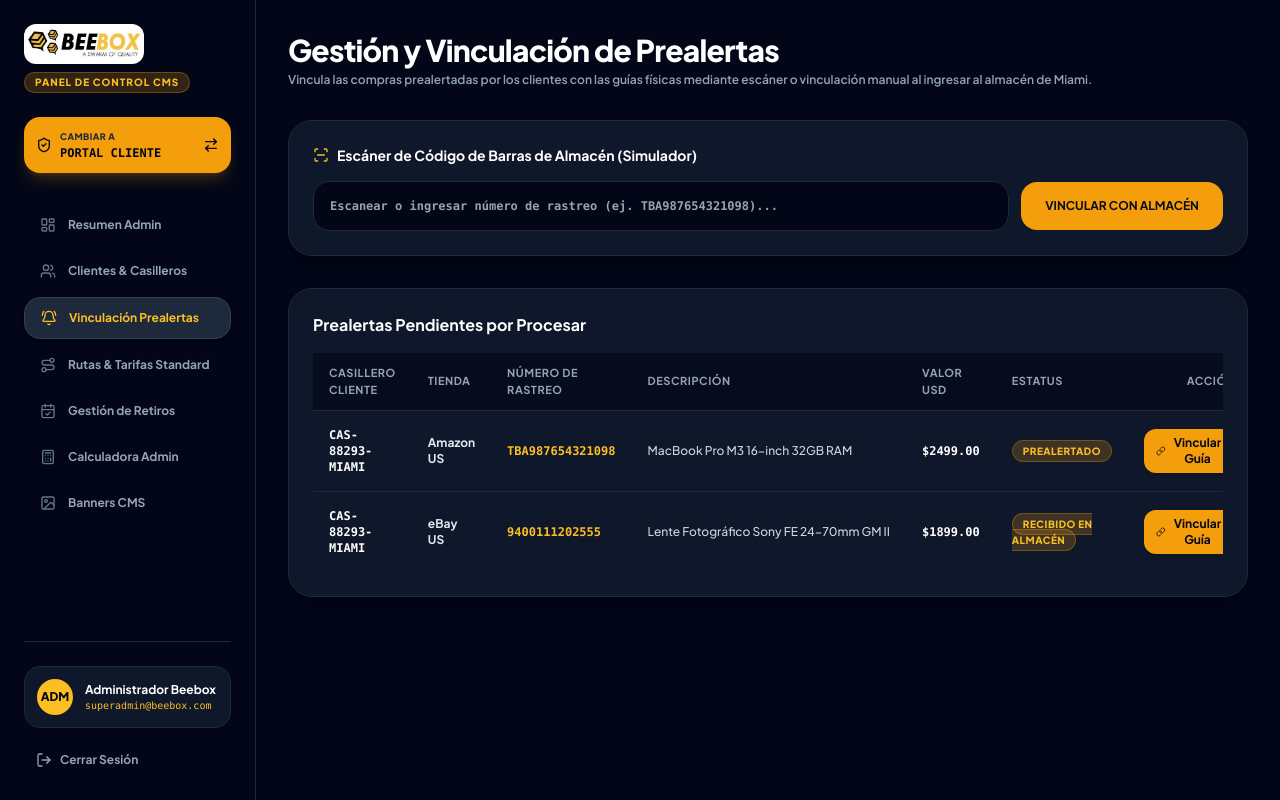
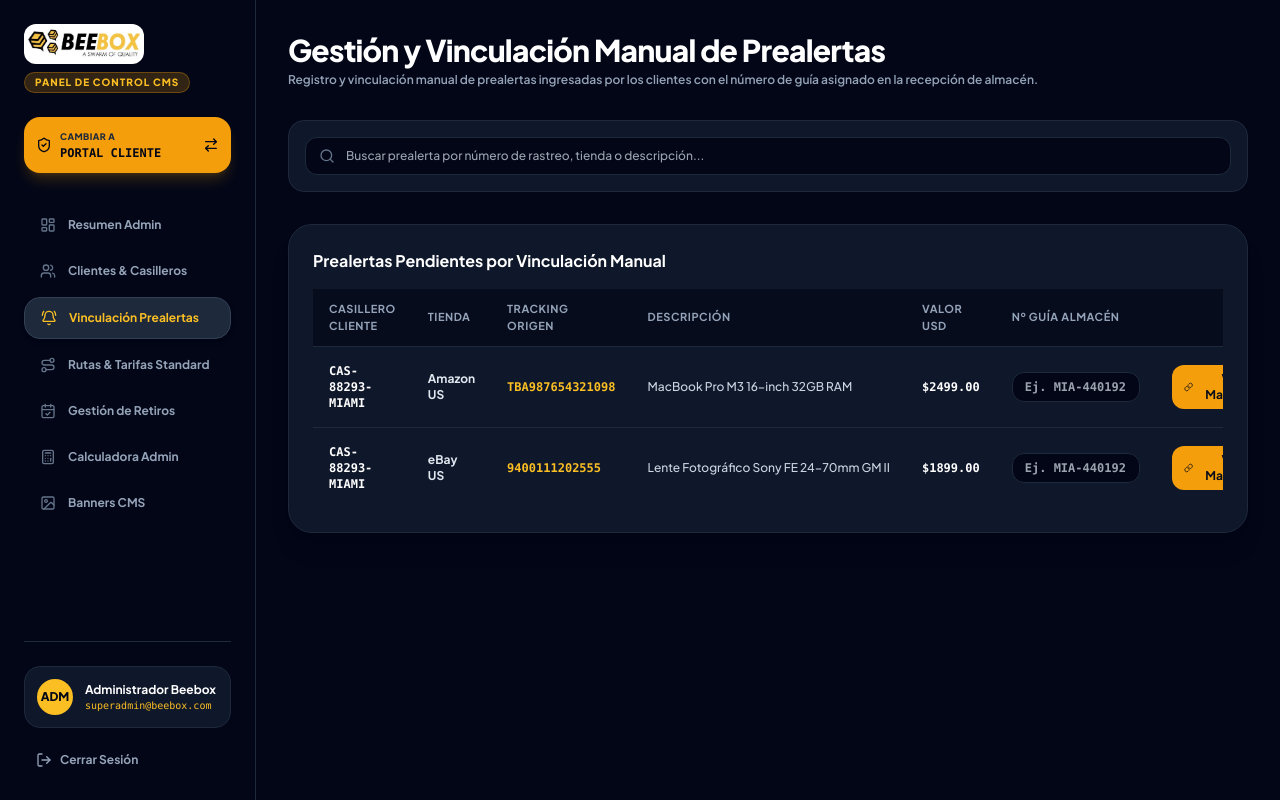
Before and after one commit to saraiherrerab/Beebox-Empresa-De-Transporte, a Next.js app: page /admin/prealertas in a window 1280 px wide. Built offline with nearby package versions, Linux system fonts and the light colour scheme.

Commit message:
feat: make pre-alert linking strictly manual in admin panel

```diff
--- a/src/app/admin/prealertas/page.tsx
+++ b/src/app/admin/prealertas/page.tsx
@@ -2,25 +2,34 @@
 
 import React, { useState } from "react";
 import { useAuth } from "@/context/AuthContext";
-import { BellRing, CheckCircle2, ScanLine, Link as LinkIcon, FileText } from "lucide-react";
+import { BellRing, CheckCircle2, Link as LinkIcon, FileText, Search } from "lucide-react";
 import { Button } from "@/components/ui/Button";
 
 export default function AdminPrealertasPage() {
   const { prealertas } = useAuth();
-  const [scannedTracking, setScannedTracking] = useState("");
+  const [searchTracking, setSearchTracking] = useState("");
+  const [warehouseGuideInput, setWarehouseGuideInput] = useState<{ [key: string]: string }>({});
   const [linkedNotice, setLinkedNotice] = useState<string | null>(null);
 
-  const handleLinkPrealerta = (id: string, tracking: string) => {
-    setLinkedNotice(`Prealerta ${tracking} vinculada exitosamente con la guía de almacén MIA-${Math.floor(100000 + Math.random() * 900000)}.`);
+  const handleLinkPrealerta = (id: string, trackingNumber: string) => {
+    const guide = warehouseGuideInput[id] || `MIA-${Math.floor(100000 + Math.random() * 900000)}`;
+    setLinkedNotice(`Prealerta ${trackingNumber} vinculada manualmente con la Guía de Almacén ${guide}.`);
     setTimeout(() => setLinkedNotice(null), 5000);
   };
+
+  const filteredPrealertas = prealertas.filter(
+    (item) =>
+      item.trackingNumber.toLowerCase().includes(searchTracking.toLowerCase()) ||
+      item.store.toLowerCase().includes(searchTracking.toLowerCase()) ||
+      item.description.toLowerCase().includes(searchTracking.toLowerCase())
+  );
 
   return (
     <div className="space-y-8 animate-in fade-in duration-200">
       <div>
-        <h1 className="text-3xl font-black text-white tracking-tight">Gestión y Vinculación de Prealertas</h1>
+        <h1 className="text-3xl font-black text-white tracking-tight">Gestión y Vinculación Manual de Prealertas</h1>
         <p className="text-xs font-semibold text-slate-400 mt-1">
-          Vincula las compras prealertadas por los clientes con las guías físicas mediante escáner o vinculación manual al ingresar al almacén de Miami.
+          Registro y vinculación manual de prealertas ingresadas por los clientes con el número de guía asignado en la recepción de almacén.
         </p>
       </div>
 
@@ -31,32 +40,23 @@
         </div>
       )}
 
-      {/* Simulator Barcode Scanner Box */}
-      <div className="bg-slate-900 rounded-3xl p-6 border border-slate-800 space-y-4 shadow-xl">
-        <h3 className="text-sm font-bold text-white flex items-center gap-2">
-          <ScanLine className="w-4 h-4 text-amber-400" /> Escáner de Código de Barras de Almacén (Simulador)
-        </h3>
-        <div className="flex items-center gap-3">
+      {/* Manual Search Bar */}
+      <div className="bg-slate-900 p-4 rounded-2xl border border-slate-800 flex items-center gap-4">
+        <div className="relative flex-1">
+          <Search className="absolute left-3.5 top-1/2 -translate-y-1/2 w-4 h-4 text-slate-500" />
           <input
             type="text"
-            value={scannedTracking}
-            onChange={(e) => setScannedTracking(e.target.value)}
-            placeholder="Escanear o ingresar número de rastreo (ej. TBA987654321098)..."
-            className="flex-1 rounded-2xl bg-slate-950 border border-slate-800 p-4 text-xs font-mono font-bold text-amber-400 focus:outline-none focus:border-amber-400"
+            value={searchTracking}
+            onChange={(e) => setSearchTracking(e.target.value)}
+            placeholder="Buscar prealerta por número de rastreo, tienda o descripción..."
+            className="w-full pl-10 pr-4 py-2.5 rounded-xl bg-slate-950 border border-slate-800 text-xs font-medium text-white focus:outline-none focus:border-amber-400"
           />
-          <Button
-            onClick={() => scannedTracking && handleLinkPrealerta("1", scannedTracking)}
-            variant="amber"
-            className="rounded-2xl px-6 py-4 font-bold text-xs"
-          >
-            VINCULAR CON ALMACÉN
-          </Button>
         </div>
       </div>
 
-      {/* Pre-alerts Table */}
+      {/* Manual Pre-alerts Table */}
       <div className="bg-slate-900 rounded-3xl border border-slate-800 overflow-hidden shadow-xl space-y-4 p-6">
-        <h3 className="text-base font-bold text-white">Prealertas Pendientes por Procesar</h3>
+        <h3 className="text-base font-bold text-white">Prealertas Pendientes por Vinculación Manual</h3>
 
         <div className="overflow-x-auto">
           <table className="w-full text-left border-collapse">
@@ -64,15 +64,15 @@
               <tr className="border-b border-slate-800 bg-slate-950/60 text-[11px] font-extrabold uppercase tracking-wider text-slate-400">
                 <th className="py-3 px-4">Casillero Cliente</th>
                 <th className="py-3 px-4">Tienda</th>
-                <th className="py-3 px-4">Número de Rastreo</th>
+                <th className="py-3 px-4">Tracking Origen</th>
                 <th className="py-3 px-4">Descripción</th>
                 <th className="py-3 px-4">Valor USD</th>
-                <th className="py-3 px-4">Estatus</th>
+                <th className="py-3 px-4">Nº Guía Almacén</th>
                 <th className="py-3 px-4 text-right">Acción</th>
               </tr>
             </thead>
             <tbody className="divide-y divide-slate-800 text-xs font-medium text-slate-300">
-              {prealertas.map((item) => (
+              {filteredPrealertas.map((item) => (
                 <tr key={item.id} className="hover:bg-slate-800/50 transition-colors">
                   <td className="py-4 px-4 font-mono font-bold text-white">CAS-88293-MIAMI</td>
                   <td className="py-4 px-4 font-bold text-slate-200">{item.store}</td>
@@ -80,17 +80,25 @@
                   <td className="py-4 px-4 text-slate-300 max-w-xs truncate">{item.description}</td>
                   <td className="py-4 px-4 font-mono font-bold text-white">${item.amountPaid}</td>
                   <td className="py-4 px-4">
-                    <span className="px-2.5 py-1 rounded-full text-[10px] font-black uppercase tracking-wider bg-amber-500/20 text-amber-400 border border-amber-500/30">
-                      {item.status}
-                    </span>
+                    <input
+                      type="text"
+                      placeholder="Ej. MIA-440192"
+                      value={warehouseGuideInput[item.id] || ""}
+                      onChange={(e) =>
+                        setWarehouseGuideInput({ ...warehouseGuideInput, [item.id]: e.target.value })
+                      }
+                      className="w-32 px-3 py-1.5 rounded-xl bg-slate-950 border border-slate-800 text-xs font-mono font-bold text-white focus:outline-none focus:border-amber-400"
+                    />
                   </td>
                   <td className="py-4 px-4 text-right">
-                    <button
+                    <Button
                       onClick={() => handleLinkPrealerta(item.id, item.trackingNumber)}
-                      className="inline-flex items-center gap-1.5 px-3 py-1.5 rounded-xl bg-amber-500 text-slate-950 font-bold text-xs hover:bg-amber-400 transition-colors shadow-md"
+                      variant="amber"
+                      size="sm"
+                      className="rounded-xl px-3 py-1.5 font-bold text-xs"
                     >
-                      <LinkIcon className="w-3.5 h-3.5" /> Vincular Guía
-                    </button>
+                      <LinkIcon className="w-3.5 h-3.5 mr-1" /> Vincular Manualmente
+                    </Button>
                   </td>
                 </tr>
               ))}
```
